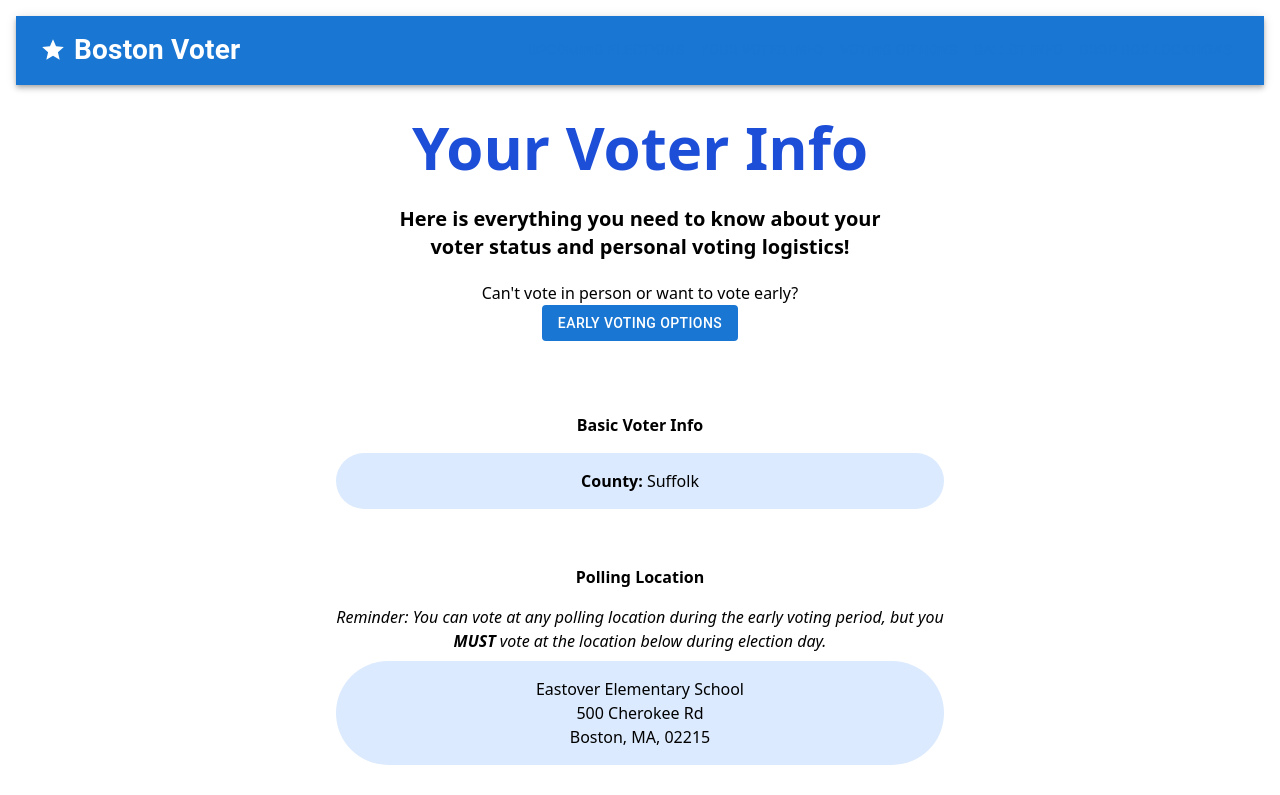
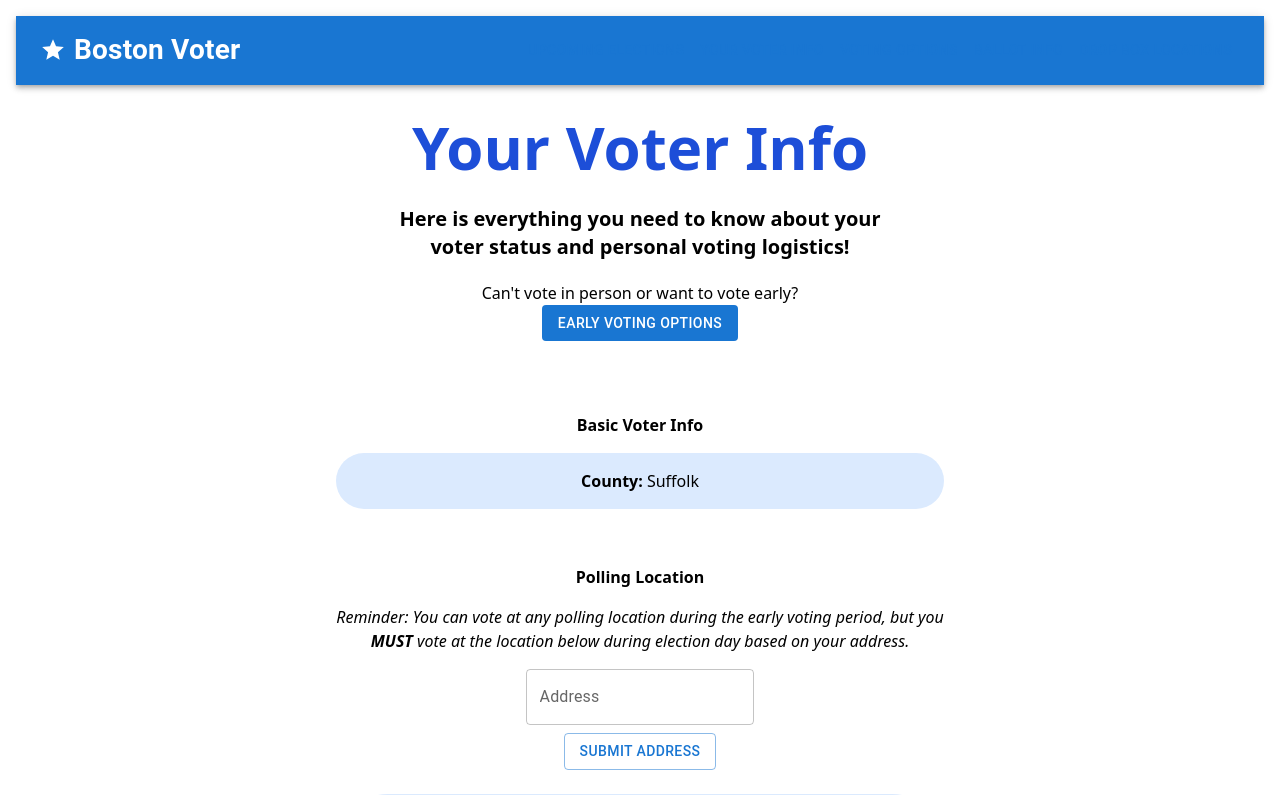
Before and after one commit to BU-Spark/pitne-voter-app, a Next.js app in the folder client/: page /voterInfo in a window 1280 px wide. Shown: the top 795 px of the page. Built offline with nearby package versions, Linux system fonts and the light colour scheme.

Commit message:
added address box

```diff
--- a/client/src/pages/ballotInfo/boxAddress.tsx
+++ b/client/src/components/button/boxAddress.tsx
@@ -2,7 +2,7 @@ import ButtonFill from "@/components/button/ButtonFill"
 import { Box, TextField } from "@mui/material";
 import Checkbox from '@mui/material/Checkbox';
 import * as React from 'react';
-import DropDown from './dropDown';
+import DropDown from '../../pages/ballotInfo/dropDown';
 import HelpIcon from '@mui/icons-material/Help';
 
 function BoxAddress() {
--- a/client/src/pages/ballotInfo/index.tsx
+++ b/client/src/pages/ballotInfo/index.tsx
@@ -4,7 +4,7 @@ import Checkbox from '@mui/material/Checkbox';
 import * as React from 'react';
 import DropDown from './dropDown';
 import HelpIcon from '@mui/icons-material/Help';
-import BoxAddress from "./boxAddress";
+import BoxAddress from "../../components/button/boxAddress";
 import NavBar from "@/components/nav/NavBar";
 
 
@@ -31,7 +31,6 @@ export default function BallotInfo() {
             <div className='flex flex-col justify-center items-center p-2'>
                 <BoxAddress />
                 <ButtonFill name='Submit Address' link='/submitAddress' variant='outlined' className='p-4 mt-4 rounded-full bg-white text-blue-700 border-blue-800  hover:bg-blue-100' />
-
             </div>
 
 
--- a/client/src/pages/voterInfo/index.tsx
+++ b/client/src/pages/voterInfo/index.tsx
@@ -4,6 +4,7 @@ import '@/app/globals.css'
 import ButtonFill from '@/components/button/ButtonFill';
 import { useRouter } from 'next/router';
 import NavBar from '@/components/nav/NavBar';
+import BoxAddress from "../../components/button/boxAddress";
 
 export default function VoterInfo() {
 
@@ -26,8 +27,10 @@ export default function VoterInfo() {
 
             <div className='flex flex-col justify-center items-center p-4 my-6'>
                 <h1 className='font-semibold text-left mb-2' >Polling Location</h1>
-                <p className='my-2 text-center md:w-1/2 lg:w-1/2 italic'>Reminder: You can vote at any polling location during the early voting period, but you <strong>MUST</strong> vote at the location below during election day.</p>
-                <p className='p-4 bg-blue-100 rounded-full md:w-1/2 lg:w-1/2 w-2/3 text-center' > Eastover Elementary School<br /> 500 Cherokee Rd<br /> Boston, MA, 02215<br /></p>
+                <p className='my-2 text-center md:w-1/2 lg:w-1/2 italic'>Reminder: You can vote at any polling location during the early voting period, but you <strong>MUST</strong> vote at the location below during election day based on your address.</p>
+                <BoxAddress />
+                <ButtonFill name='Submit Address' link='/submitAddress' variant='outlined' className='p-3 mt-4 rounded-full bg-white text-blue-700 border-blue-800  hover:bg-blue-100' />
+                <p className='mt-6 p-4 bg-blue-100 rounded-full w-1/2 lg:w-1/2 w-2/3 text-center' > Eastover Elementary School<br /> 500 Cherokee Rd<br /> Boston, MA, 02215<br /></p>
             </div>
 
             <div className='flex flex-col justify-center items-center p-4 text-center my-6'>
```
